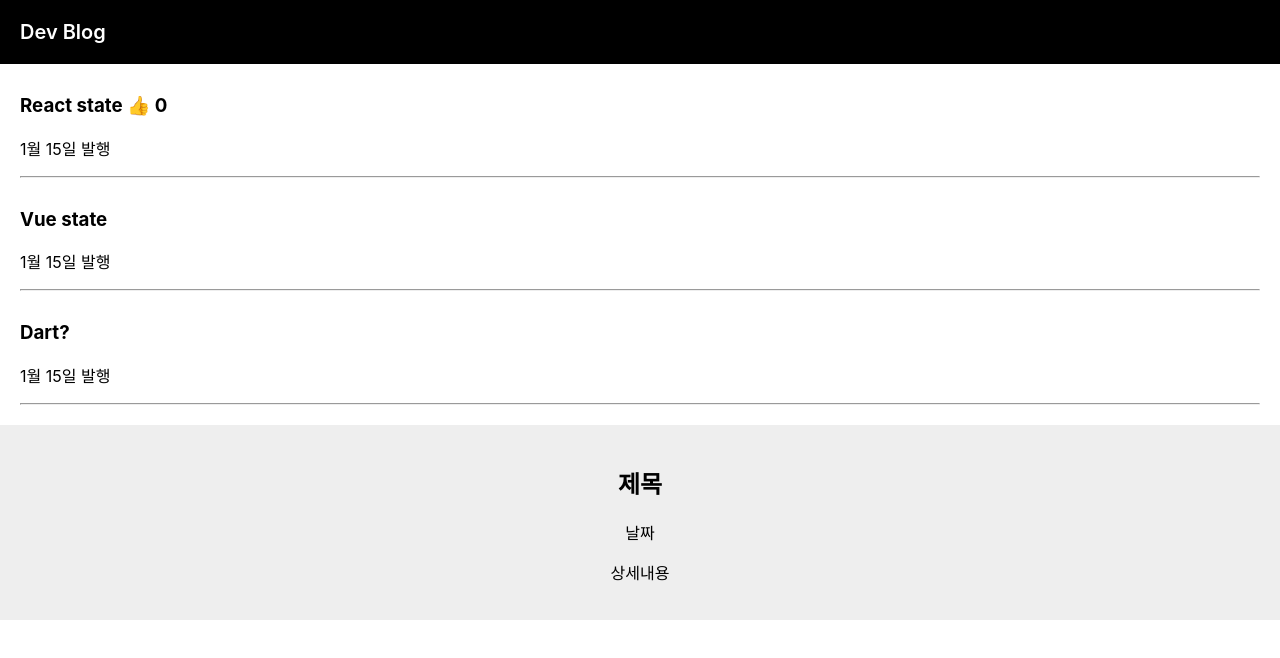
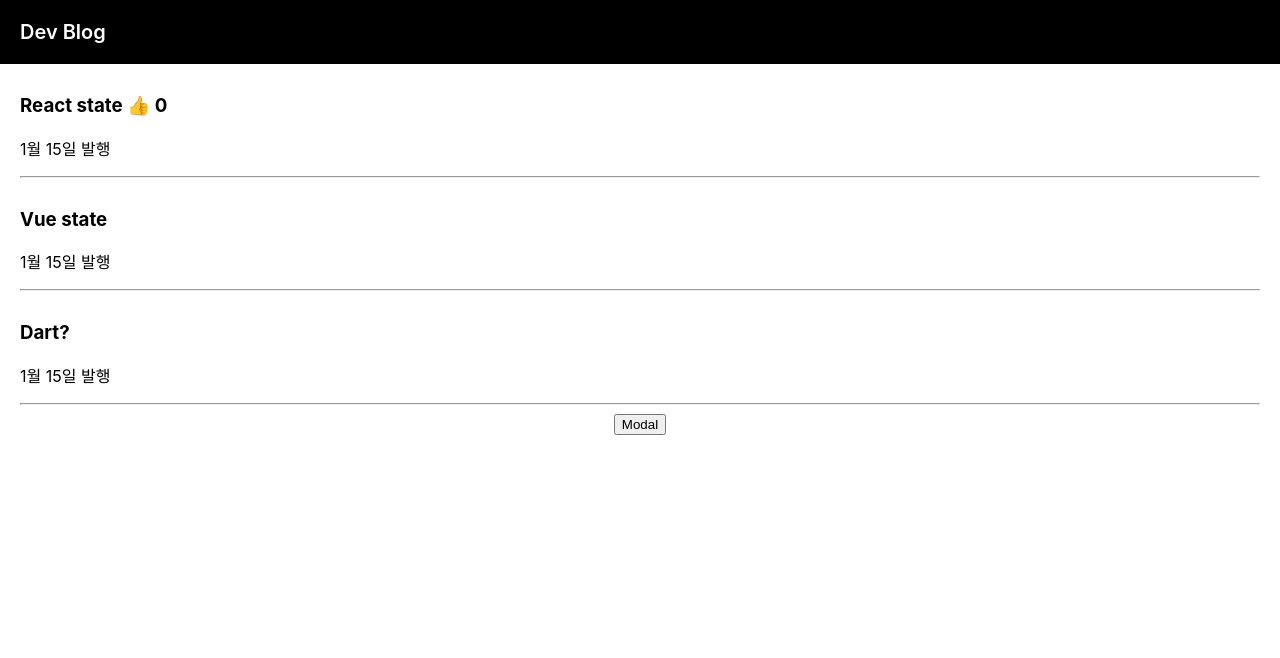
Before and after one commit to glenn-a810/React_StudyShop, a React (Create React App) app in the folder blog/: page / in a window 1280 px wide. Shown: the top 658 px of the page. Built offline with nearby package versions, Linux system fonts and the light colour scheme.

Commit message:
state 사용법

```diff
--- a/blog/src/App.js
+++ b/blog/src/App.js
@@ -4,6 +4,7 @@ import { useState } from 'react'
 function App() {
   let [title, titleEdit] = useState(['React state', 'Vue state', 'Dart?'])
   let [like, likeEdit] = useState(0)
+  let [modal, modalEdit] = useState(false)
   // const posts = 'React vs Vue';
 
   // const titleChange = () => {
@@ -45,7 +46,17 @@ function App() {
         <hr />
       </div>
 
-      <Modal />
+      <button
+        onClick={() => {
+          modal === false ? modalEdit(true) : modalEdit(false)
+        }}
+      >
+        Modal
+      </button>
+
+      {modal === true ? <Modal /> : null}
+
+      {/*<Modal />*/}
     </div>
   )
 }
```
